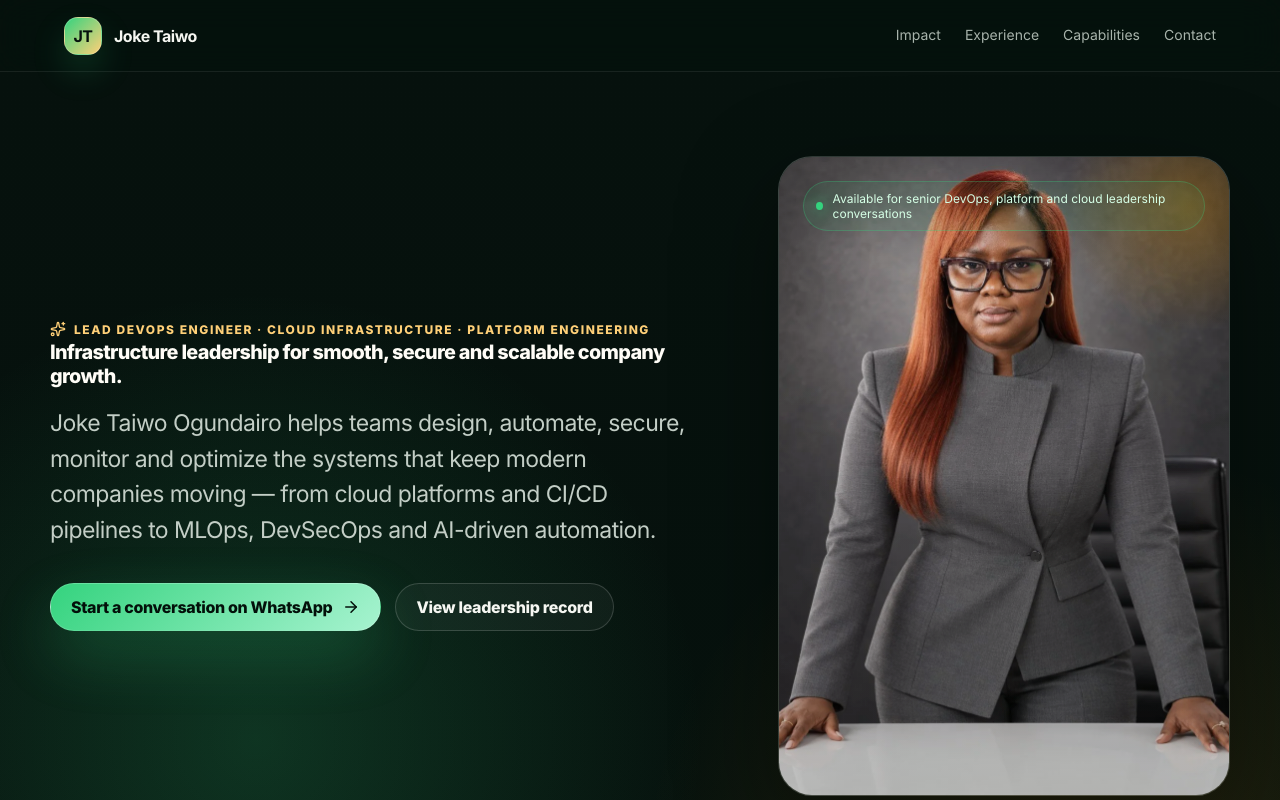
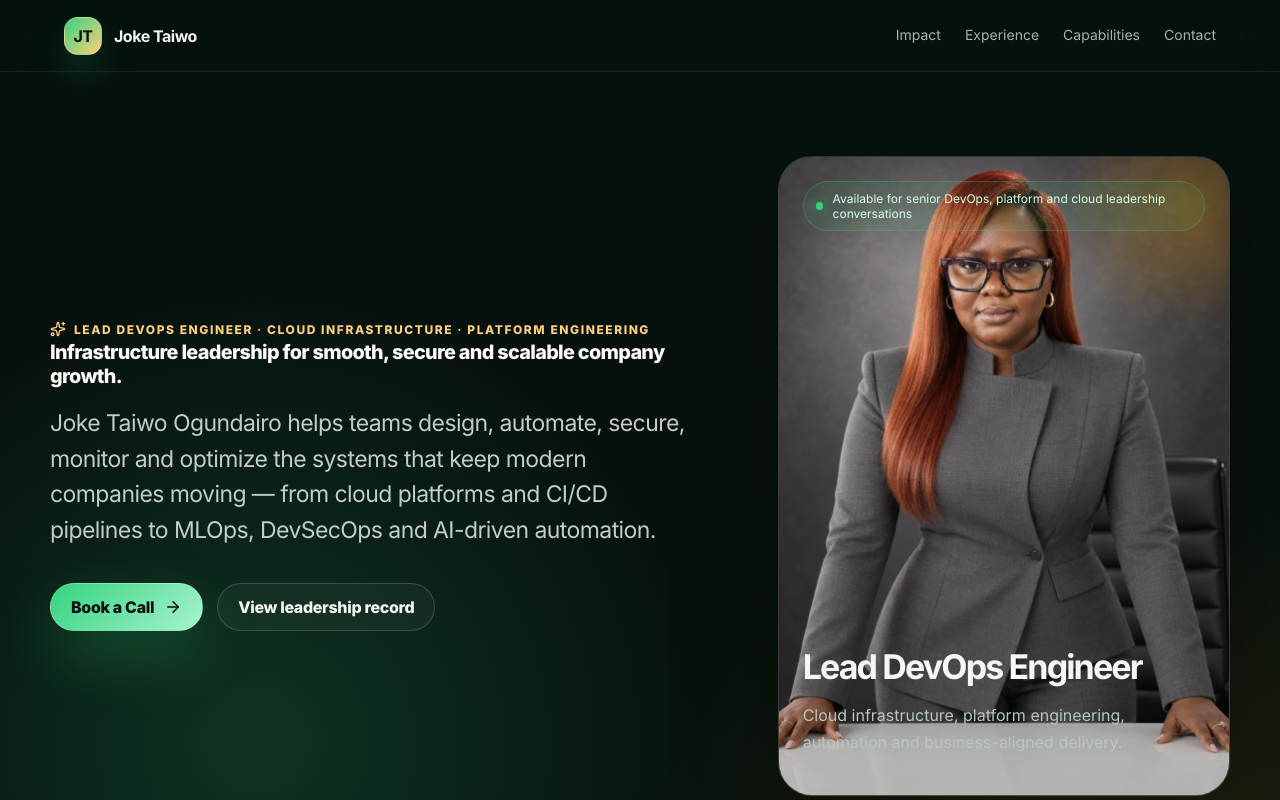
Before and after one commit to Joketech/joke-taiwo-devops-lead, a React (Vite) app: page / in a window 1280 px wide. Shown: the top 800 px of the page. Built offline with nearby package versions, Linux system fonts and the light colour scheme.

Commit message:
Update booking CTA and spacing: src/main.jsx

```diff
--- a/src/main.jsx
+++ b/src/main.jsx
@@ -153,8 +153,8 @@ function App() {
             Joke Taiwo Ogundairo helps teams design, automate, secure, monitor and optimize the systems that keep modern companies moving — from cloud platforms and CI/CD pipelines to MLOps, DevSecOps and AI-driven automation.
           </p>
           <div className="hero-actions">
-            <a className="btn primary" href="https://wa.me/2348026193708?text=Hello%20Joke%2C%20I%20would%20like%20to%20discuss%20a%20DevOps%20leadership%20opportunity." target="_blank" rel="noreferrer">
-              Start a conversation on WhatsApp <ArrowRight size={18} />
+            <a className="btn primary" href="https://calendar.app.google/6q4SPsAuH1GZSotWA" target="_blank" rel="noreferrer">
+              Book a Call <ArrowRight size={18} />
             </a>
             <a className="btn secondary" href="#experience">View leadership record</a>
           </div>
@@ -162,6 +162,10 @@ function App() {
         <aside className="hero-card portrait-card" aria-label="Executive profile summary">
           <div className="status-pill"><span></span> Available for senior DevOps, platform and cloud leadership conversations</div>
           <img className="hero-portrait" src="/images/joke-executive-hero.webp" alt="Joke Taiwo Ogundairo in an executive grey suit" />
+          <div className="portrait-caption">
+            <h2>Lead DevOps Engineer</h2>
+            <p>Cloud infrastructure, platform engineering, automation and business-aligned delivery.</p>
+          </div>
         </aside>
       </section>
 
@@ -292,6 +296,7 @@ function App() {
         </div>
         <div className="contact-panel">
           <a href="mailto:Joketaiwo2008@gmail.com"><Mail size={18} /> Joketaiwo2008@gmail.com</a>
+          <a href="https://wa.me/2348026193708?text=Hello%20Joke%2C%20I%20would%20like%20to%20discuss%20a%20DevOps%20leadership%20opportunity." target="_blank" rel="noreferrer"><span className="contact-glyph">WA</span> WhatsApp</a>
           <a href="https://github.com/Joketech" target="_blank" rel="noreferrer"><span className="contact-glyph">GH</span> github.com/Joketech</a>
           <a href="https://www.linkedin.com/in/joke-taiwo-ogundairo-1424ab149/" target="_blank" rel="noreferrer"><span className="contact-glyph">in</span> LinkedIn profile</a>
           <span><MapPin size={18} /> Lagos, Nigeria · Remote-ready</span>
```
